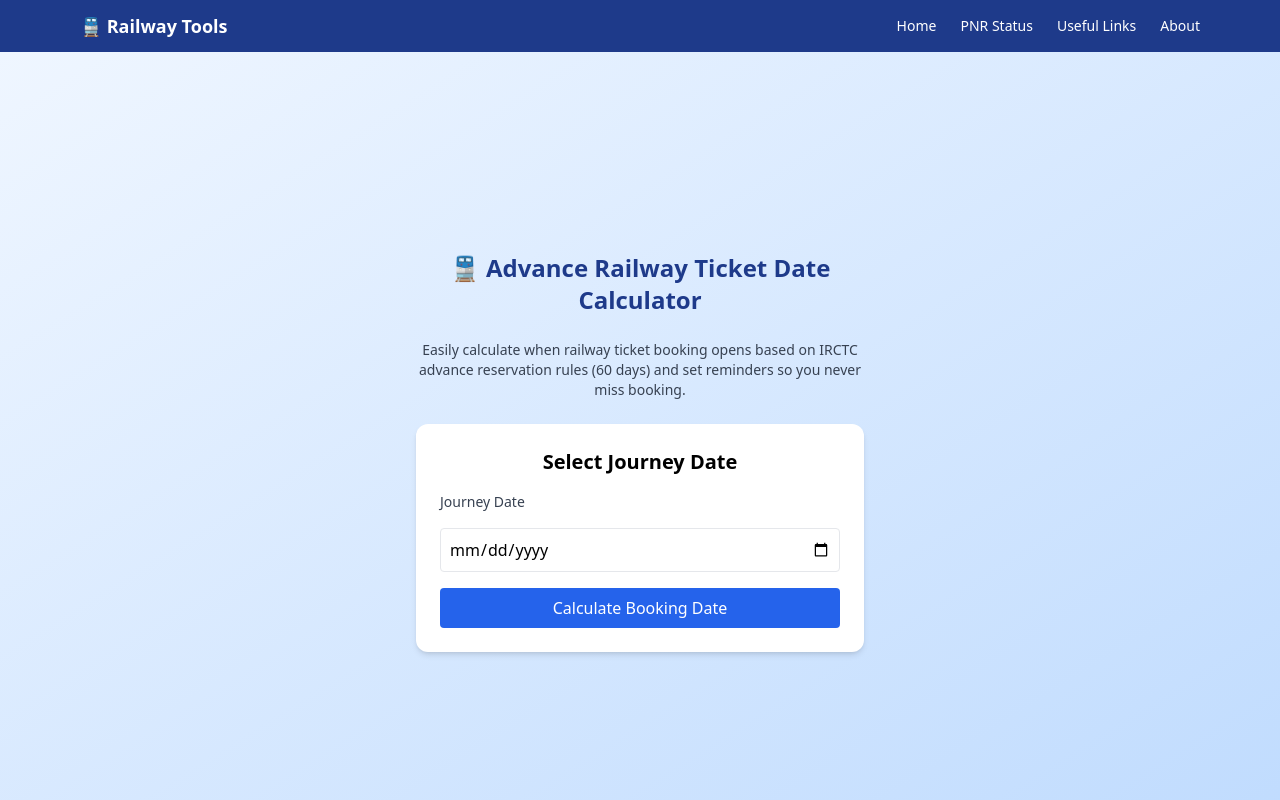
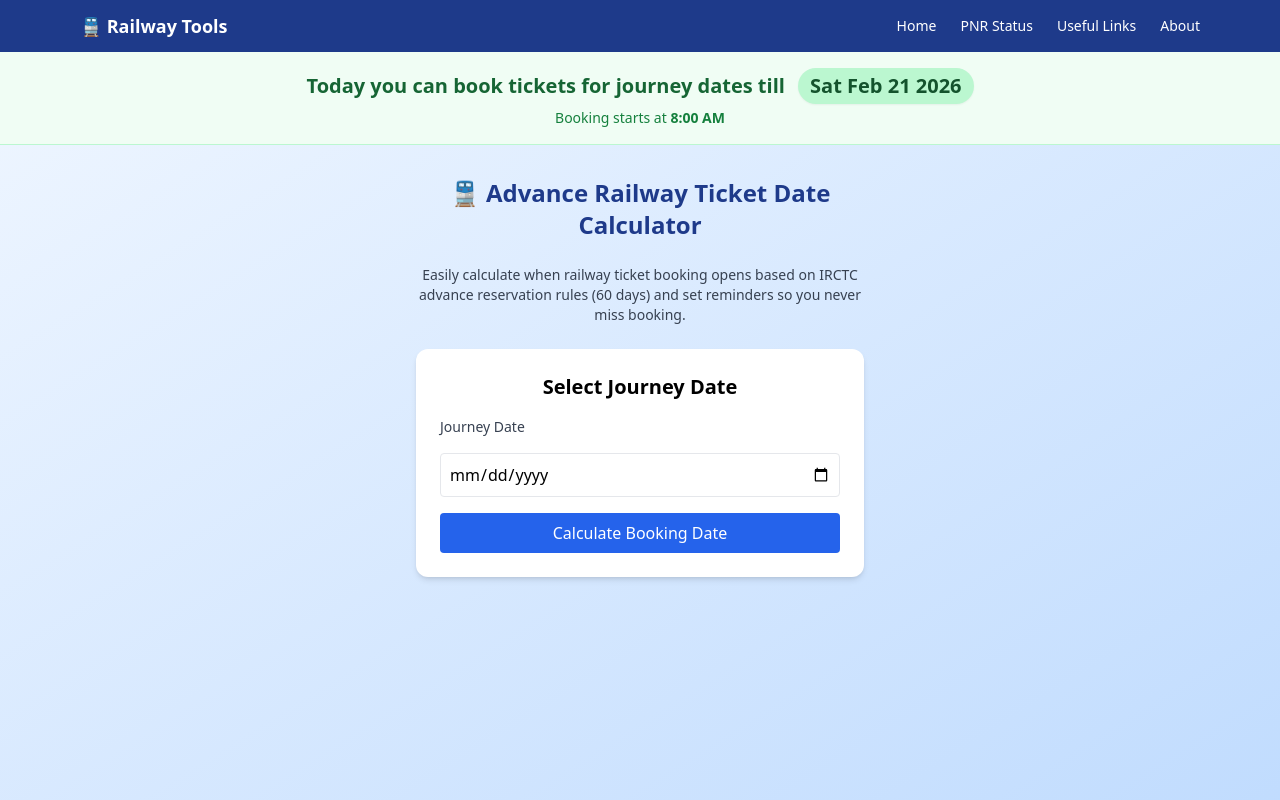
Before and after one commit to pankaj2605/railway-ticket-date-calculator, a React (Vite) app: page / in a window 1280 px wide. Shown: the top 800 px of the page. Built offline with nearby package versions, Linux system fonts and the light colour scheme.

Commit message:
Add booking time info and badge update at midnight

```diff
--- a/src/pages/Home.jsx
+++ b/src/pages/Home.jsx
@@ -1,19 +1,90 @@
-import { useState } from "react";
+import { useState, useEffect } from "react";
 import DateSelector from "../components/DateSelector";
 import ReminderCard from "../components/ReminderCard";
 
 export default function Home() {
   const [journeyDate, setJourneyDate] = useState(null);
   const [bookingDate, setBookingDate] = useState(null);
+  const today = new Date();
+  const [lastBookableDate, setLastBookableDate] = useState(() => {
+                                                  const today = new Date();
+                                                  const date = new Date(today);
+                                                  date.setDate(today.getDate() + 60);
+                                                  return date;
+                                                });
 
   const handleCalculate = (jd, bd) => {
     setJourneyDate(jd);
     setBookingDate(bd);
   };
 
+  useEffect(() => {
+  const now = new Date();
+
+  // Calculate milliseconds until next midnight
+  const nextMidnight = new Date(
+    now.getFullYear(),
+    now.getMonth(),
+    now.getDate() + 1,
+    0, 0, 0, 0
+  );
+
+  const timeUntilMidnight = nextMidnight.getTime() - now.getTime();
+
+  const timer = setTimeout(() => {
+    const today = new Date();
+    const updatedDate = new Date(today);
+    updatedDate.setDate(today.getDate() + 60);
+    setLastBookableDate(updatedDate);
+  }, timeUntilMidnight);
+
+  return () => clearTimeout(timer);
+}, []);
+
+
   return (
-    <div className="min-h-screen bg-gradient-to-br from-blue-50 to-blue-200 flex items-center justify-center p-4">
+   <div className="min-h-screen bg-gradient-to-br from-blue-50 to-blue-200">
+
+      <div
+        className="
+          w-full
+          bg-green-50
+          border-b border-green-200
+          py-4
+          px-4
+          text-center
+        "
+        role="status"
+        aria-live="polite"
+      >
+        <p className="text-green-800 font-bold text-lg md:text-xl" role="status"
+            aria-live="polite">
+          Today you can book tickets for journey dates till {" "}
+          <span
+            className="
+              inline-block
+              ml-2
+              px-3
+              py-1
+              rounded-full
+              bg-green-200
+              text-green-900
+              text-lg md:text-xl
+              font-extrabold
+              shadow-sm
+            "
+          >
+            {lastBookableDate.toDateString()}
+          </span>
+        </p>
+        {/* ✅ Small info line */}
+        <p className="mt-1 text-xs md:text-sm text-green-700">
+          Booking starts at <strong>8:00 AM</strong>
+        </p>
+      </div>
+      <div className="flex justify-center px-4 py-8">
       <div className="max-w-md w-full space-y-6">
+
         <h1 className="text-2xl font-bold text-center text-blue-900">
           🚆 Advance Railway Ticket Date Calculator
         </h1>
@@ -27,5 +98,6 @@ export default function Home() {
         <ReminderCard journeyDate={journeyDate} bookingDate={bookingDate} />
       </div>
     </div>
+    </div>
   );
 }
```
